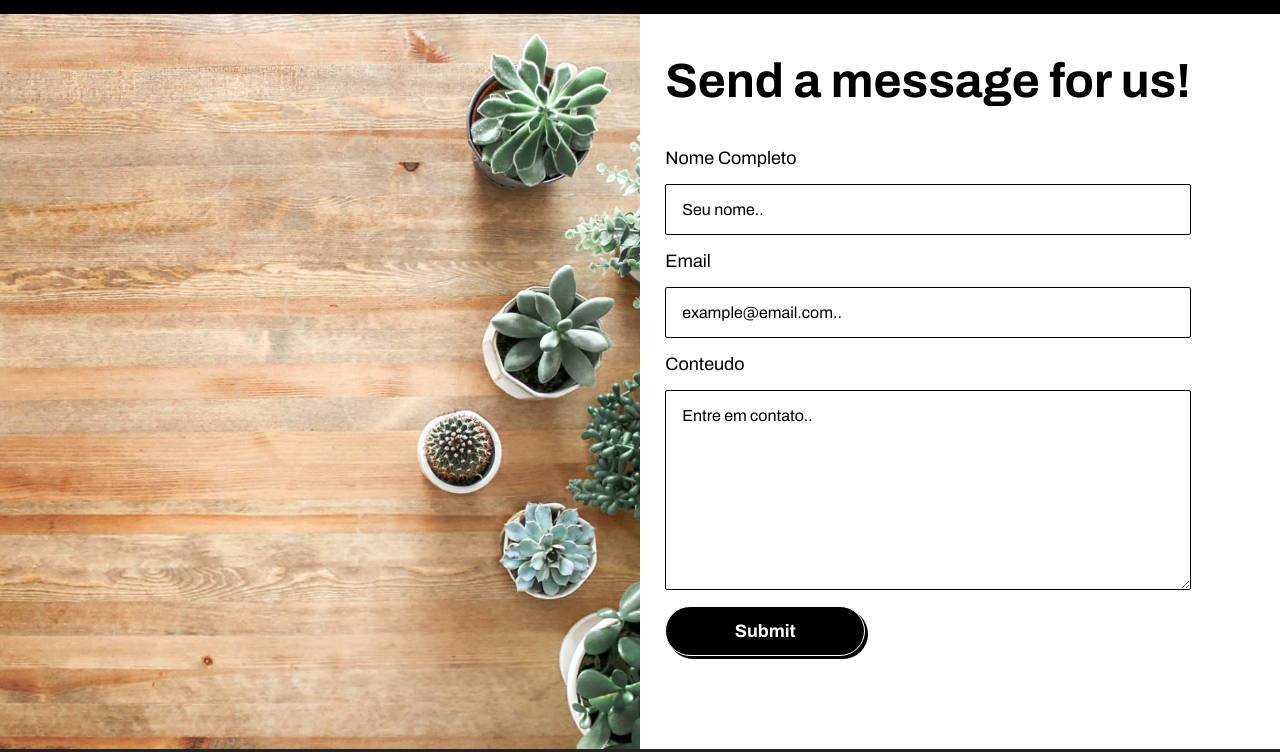
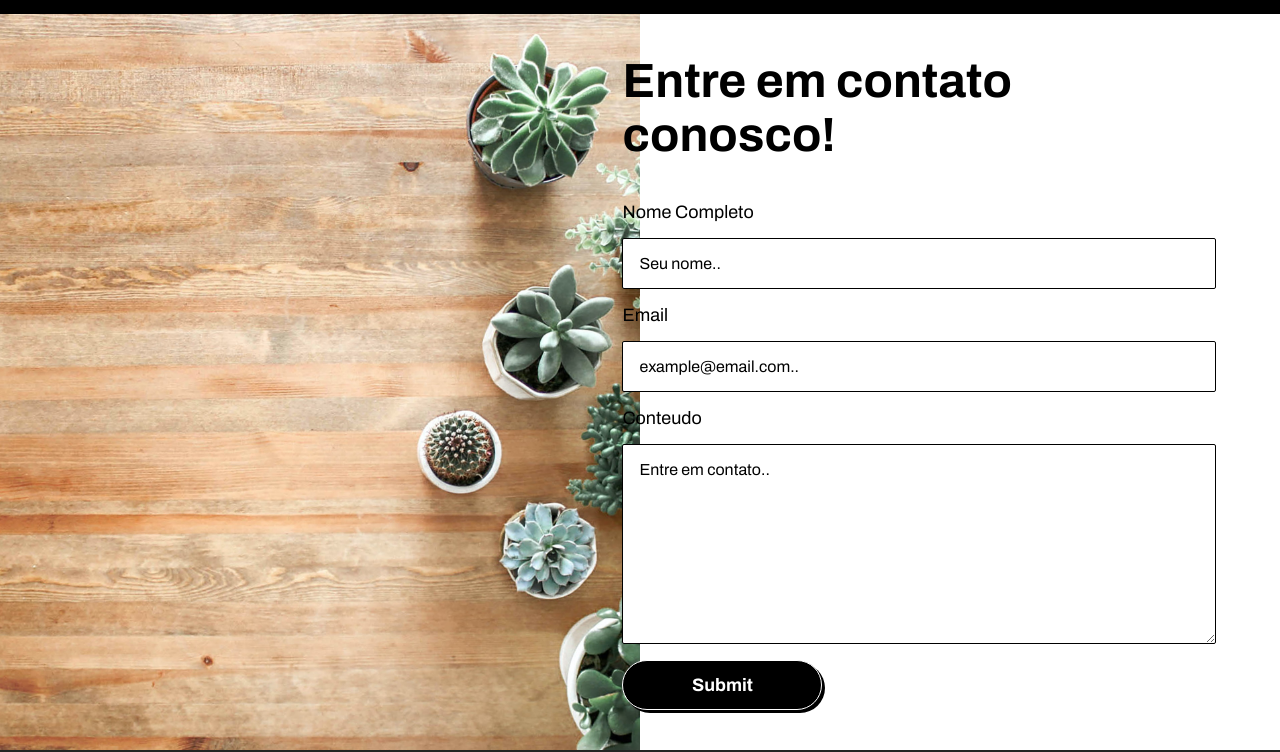
Before and after one commit to silvaisabela/glowing-guide, a website: page src/pages/formulario/formulario.html in a window 1280 px wide. Shown: the part 51-803 px from the top of the page. Drawn offline with Linux system fonts and the light colour scheme.

Commit message:
fix: form title

```diff
--- a/src/pages/formulario/formulario.html
+++ b/src/pages/formulario/formulario.html
@@ -44,7 +44,7 @@
         <div class="container contact-form__divider">
             <div class="contact-form__container-image"></div>
             <div class="contact-form__container">
-                <p class="title contact-form__title">Send a message for us!</p>
+                <p class="title contact-form__title">Entre em contato conosco!</p>
                 <form>
                     <label class="contact-form__label" for="name">Nome Completo</label>
                     <input class="contact-form__field" type="text" id="name" name="firstname" placeholder="Seu nome..">
```
